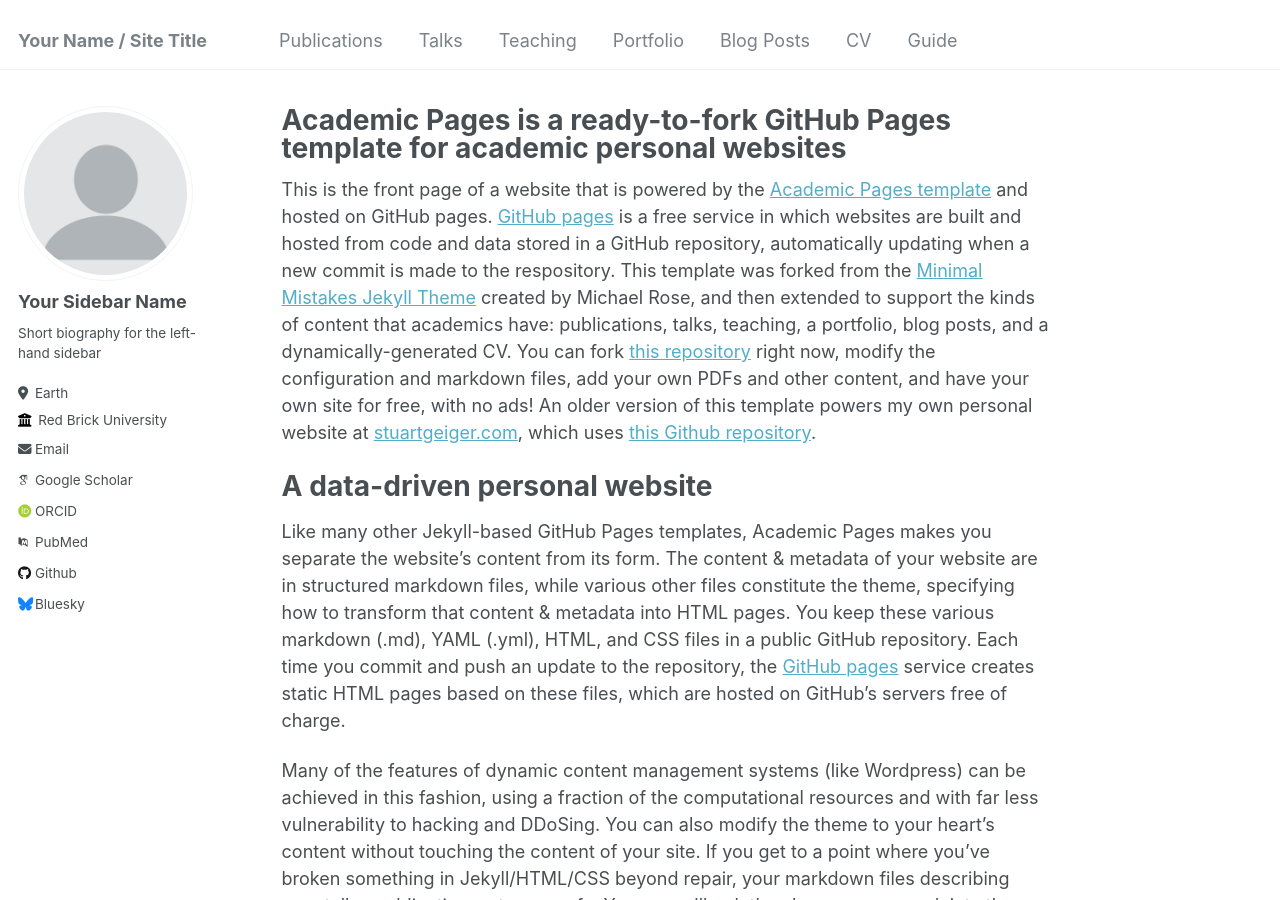
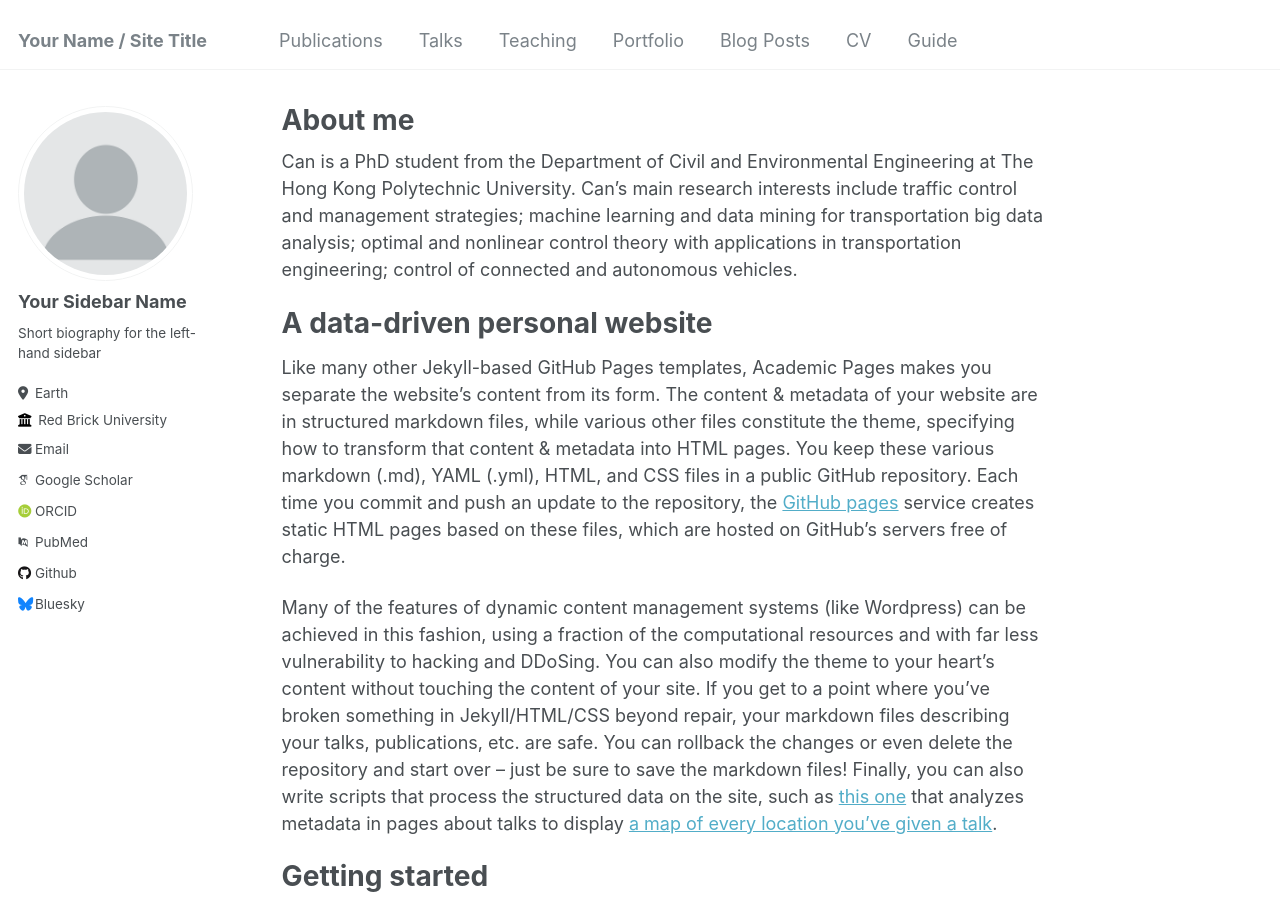
Before and after one commit to CanChen-Caesar/CanChen-Caesar.github.io, a Jekyll site: the page built from _pages/about.md, in a window 1280 px wide and 900 px high. Built offline with Jekyll 4.4.1, drawn with Linux system fonts in a browser that asks for light colours; some web fonts are replaced.

Commit message:
Update about.md

```diff
--- a/_pages/about.md
+++ b/_pages/about.md
@@ -1,13 +1,13 @@
 ---
 permalink: /
-title: "Academic Pages is a ready-to-fork GitHub Pages template for academic personal websites"
+title: "About me"
 author_profile: true
 redirect_from:
   - /about/
   - /about.html
 ---
 
-This is the front page of a website that is powered by the [Academic Pages template](https://github.com/academicpages/academicpages.github.io) and hosted on GitHub pages. [GitHub pages](https://pages.github.com) is a free service in which websites are built and hosted from code and data stored in a GitHub repository, automatically updating when a new commit is made to the respository. This template was forked from the [Minimal Mistakes Jekyll Theme](https://mmistakes.github.io/minimal-mistakes/) created by Michael Rose, and then extended to support the kinds of content that academics have: publications, talks, teaching, a portfolio, blog posts, and a dynamically-generated CV. You can fork [this repository](https://github.com/academicpages/academicpages.github.io) right now, modify the configuration and markdown files, add your own PDFs and other content, and have your own site for free, with no ads! An older version of this template powers my own personal website at [stuartgeiger.com](http://stuartgeiger.com), which uses [this Github repository](https://github.com/staeiou/staeiou.github.io).
+Can is a PhD student from the Department of Civil and Environmental Engineering at The Hong Kong Polytechnic University. Can's main research interests include traffic control and management strategies; machine learning and data mining for transportation big data analysis; optimal and nonlinear control theory with applications in transportation engineering; control of connected and autonomous vehicles.
 
 A data-driven personal website
 ======
```
